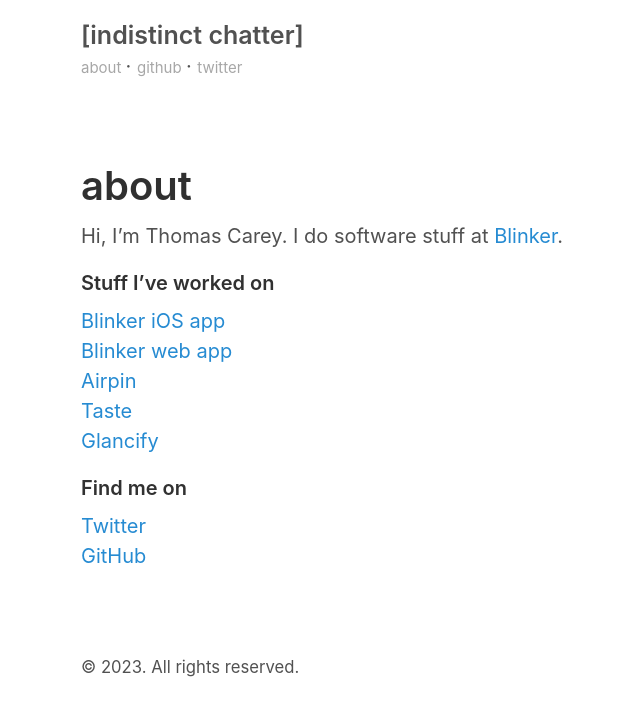
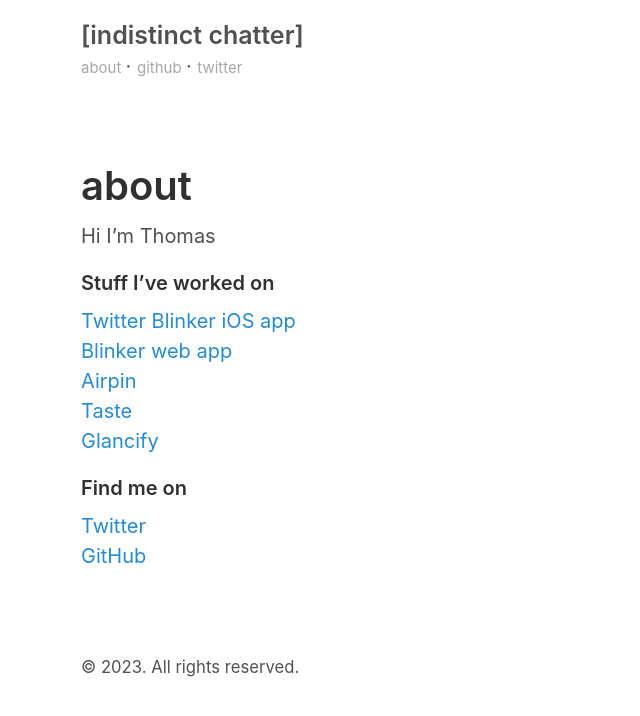
Before and after one commit to suchtomwow/suchtomwow.github.io, a Jekyll site: the page built from about.md, in a window 1280 px wide. Shown: the top 716 px of the page, without its empty margins (209-849 px from the left). Built offline with Jekyll 4.4.1, drawn with Linux system fonts in a browser that asks for light colours.

Commit message:
update about

```diff
--- a/about.md
+++ b/about.md
@@ -3,10 +3,11 @@ layout: page
 title: about
 ---
 
-Hi, I'm Thomas Carey. I do software stuff at [Blinker](http://www.blinker.com).
+Hi I'm Thomas
 
 #### Stuff I've worked on
 
+[Twitter](https://twitter.com)
 [Blinker iOS app](https://itunes.apple.com/us/app/blinker-power-to-buy-sell/id970157878)<br />
 [Blinker web app](https://refinance.blinker.com)<br />
 [Airpin](https://github.com/suchtomwow/Airpin)<br />
```
